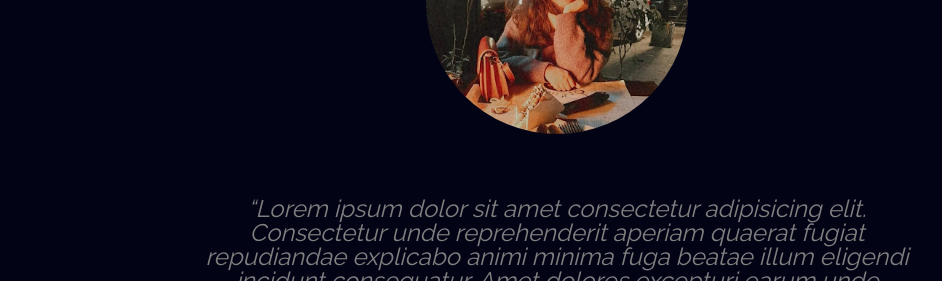
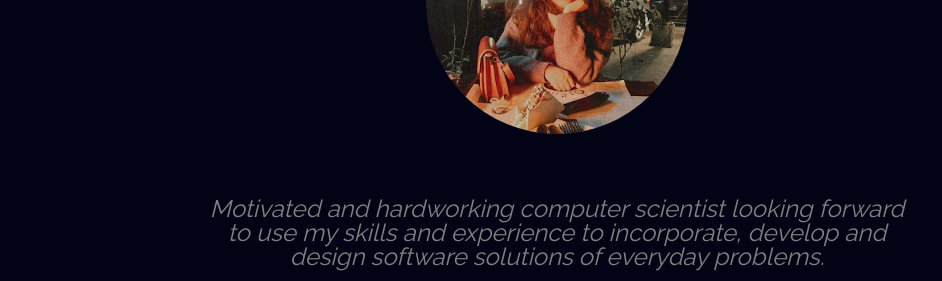
Before and after one commit to raminrafi/raminrafi.github.io, a website: page index.html in a window 1280 px wide. Shown: the part 1271-1552 px from the top of the page, without its empty margins (83-1025 px from the left). Drawn offline with Linux system fonts and the light colour scheme.

Commit message:
Intro updated

```diff
--- a/index.html
+++ b/index.html
@@ -115,8 +115,8 @@
 								<div class="col-md-10 col-md-offset-1 py-2">
 									<blockquote class="mb-1 text-gray italic font-normal mt-1 px-4 mx-4 text-center">
 										<h3>
-											“Lorem ipsum dolor sit amet consectetur adipisicing elit. Consectetur unde reprehenderit aperiam quaerat fugiat repudiandae explicabo
-											animi minima fuga beatae illum eligendi incidunt consequatur. Amet dolores excepturi earum unde iusto.”
+											Motivated and hardworking computer scientist looking forward to use my skills and experience to incorporate, develop and design software
+											solutions of everyday problems.
 										</h3>
 									</blockquote>
 									<strong class="text-capitalize text-bold font-normal d-block py-1">- Ramin Rafi</strong>
```
